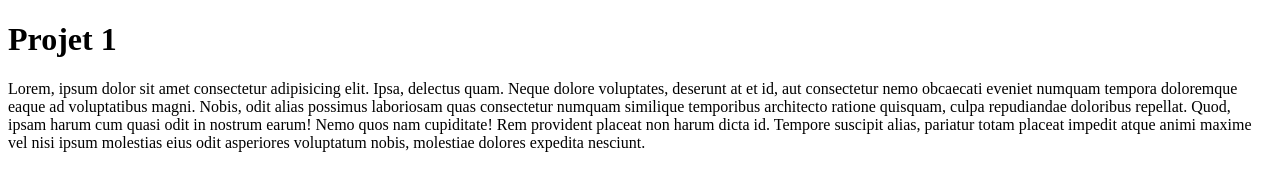
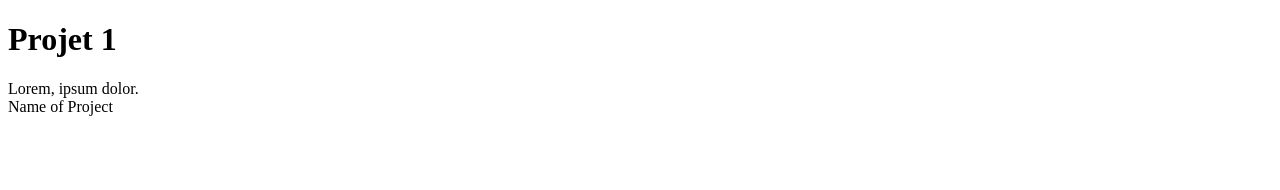
Before and after one commit to Asen-dev/git-project1, a plain HTML site: page index.html in a window 1280 px wide. Drawn offline with Linux system fonts and the light colour scheme.

Commit message:
add header

```diff
--- a/index.html
+++ b/index.html
@@ -9,8 +9,8 @@
 <body>
     <h1>Projet 1</h1>
 
-    <div>Lorem, ipsum dolor sit amet consectetur adipisicing elit. Ipsa, delectus quam. Neque dolore voluptates, deserunt at et id, aut consectetur nemo obcaecati eveniet numquam tempora doloremque eaque ad voluptatibus magni.
-    Nobis, odit alias possimus laboriosam quas consectetur numquam similique temporibus architecto ratione quisquam, culpa repudiandae doloribus repellat. Quod, ipsam harum cum quasi odit in nostrum earum! Nemo quos nam cupiditate!
-    Rem provident placeat non harum dicta id. Tempore suscipit alias, pariatur totam placeat impedit atque animi maxime vel nisi ipsum molestias eius odit asperiores voluptatum nobis, molestiae dolores expedita nesciunt.</div>
+    <div>Lorem, ipsum dolor.</div>
+
+    <header>Name of Project</header>
 </body>
 </html>
```
